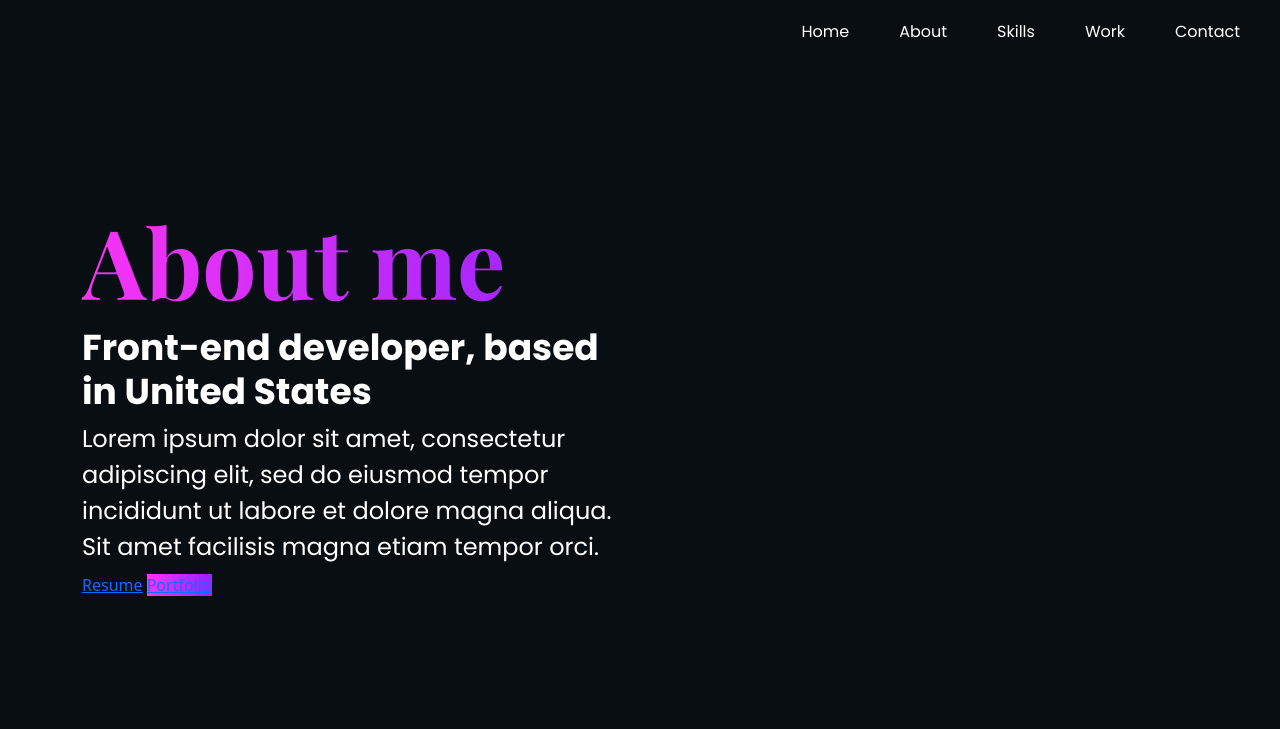
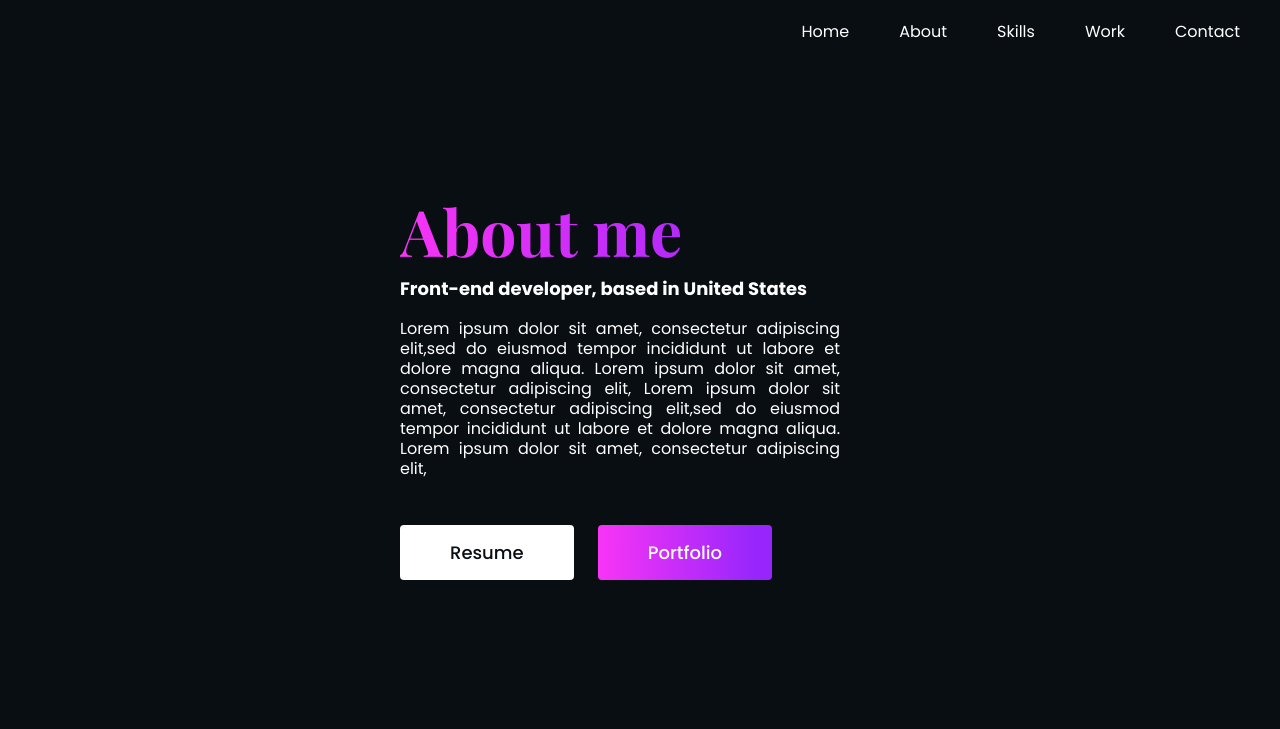
Before and after one commit to nathvirginia/Portfolio, a plain HTML site: page about.html in a window 1280 px wide. Shown: the top 729 px of the page. Drawn offline with nearby package versions, Linux system fonts and the light colour scheme.

Commit message:
Update about.html

```diff
--- a/about.html
+++ b/about.html
@@ -5,7 +5,7 @@
     <meta charset="UTF-8" />
     <meta name="viewport" content="width=device-width, initial-scale=1.0" />
     <!--  CSS link-->
-    <link rel="stylesheet" href="styles.css" />
+    <link rel="stylesheet" href="/styles.css" />
     <!-- Bootstrap CSS link-->
     <link
       href="https://cdn.jsdelivr.net/npm/bootstrap@5.3.2/dist/css/bootstrap.min.css"
@@ -31,34 +31,36 @@
       <!-- Header and Navigation Section -->
       <header>
         <div class="nav">
-          <a href="#" class="home">Home</a>
-          <a href="#" class="about">About</a>
-          <a href="#" class="skills">Skills</a>
-          <a href="#" class="work">Work</a>
-          <a href="#" class="contact">Contact</a>
+          <a href="/" class="home">Home</a>
+          <a href="/about.html" class="about">About</a>
+          <a href="/work.html" class="skills">Skills</a>
+          <a href="/work.html" class="work">Work</a>
+          <a href="/contact.html" class="contact">Contact</a>
         </div>
       </header>
+
       <main>
-        <div class="container">
-          <section class="about-main">
-            <div class="row">
-              <div class="col-6">
+        <!-- Introduction Section -->
+        <section class="aboutpage-main">
+          <div class="about-me-section">
             <h1>About me</h1>
             <h2>Front-end developer, based in United States</h2>
             <h3>
-                  Lorem ipsum dolor sit amet, consectetur adipiscing elit, sed
-                  do eiusmod tempor incididunt ut labore et dolore magna aliqua.
-                  Sit amet facilisis magna etiam tempor orci.
+              Lorem ipsum dolor sit amet, consectetur adipiscing elit,sed do
+              eiusmod tempor incididunt ut labore et dolore magna aliqua. Lorem
+              ipsum dolor sit amet, consectetur adipiscing elit, Lorem ipsum
+              dolor sit amet, consectetur adipiscing elit,sed do eiusmod tempor
+              incididunt ut labore et dolore magna aliqua. Lorem ipsum dolor sit
+              amet, consectetur adipiscing elit,
             </h3>
-                <a href="#" class="about-me-button">Resume</a>
+            <a href="#" class="resume-button">Resume</a>
             <a href="/work.html" class="portfolio-button">Portfolio</a>
           </div>
-              <div class="col-6">
+          <div class="image-section">
             <img src="/image 38.png" alt="" />
           </div>
-            </div>
         </section>
-        </div>
+        <!-- Social Media Section -->
         <section class="social-media">
           <a href="#">
             <i class="bx bxl-github"></i>
@@ -78,5 +80,7 @@
         </section>
       </main>
     </div>
+    <!-- External Scripts -->
+    <script src=""></script>
   </body>
 </html>
```
Lines whose indentation alone changed are shown as unchanged.
